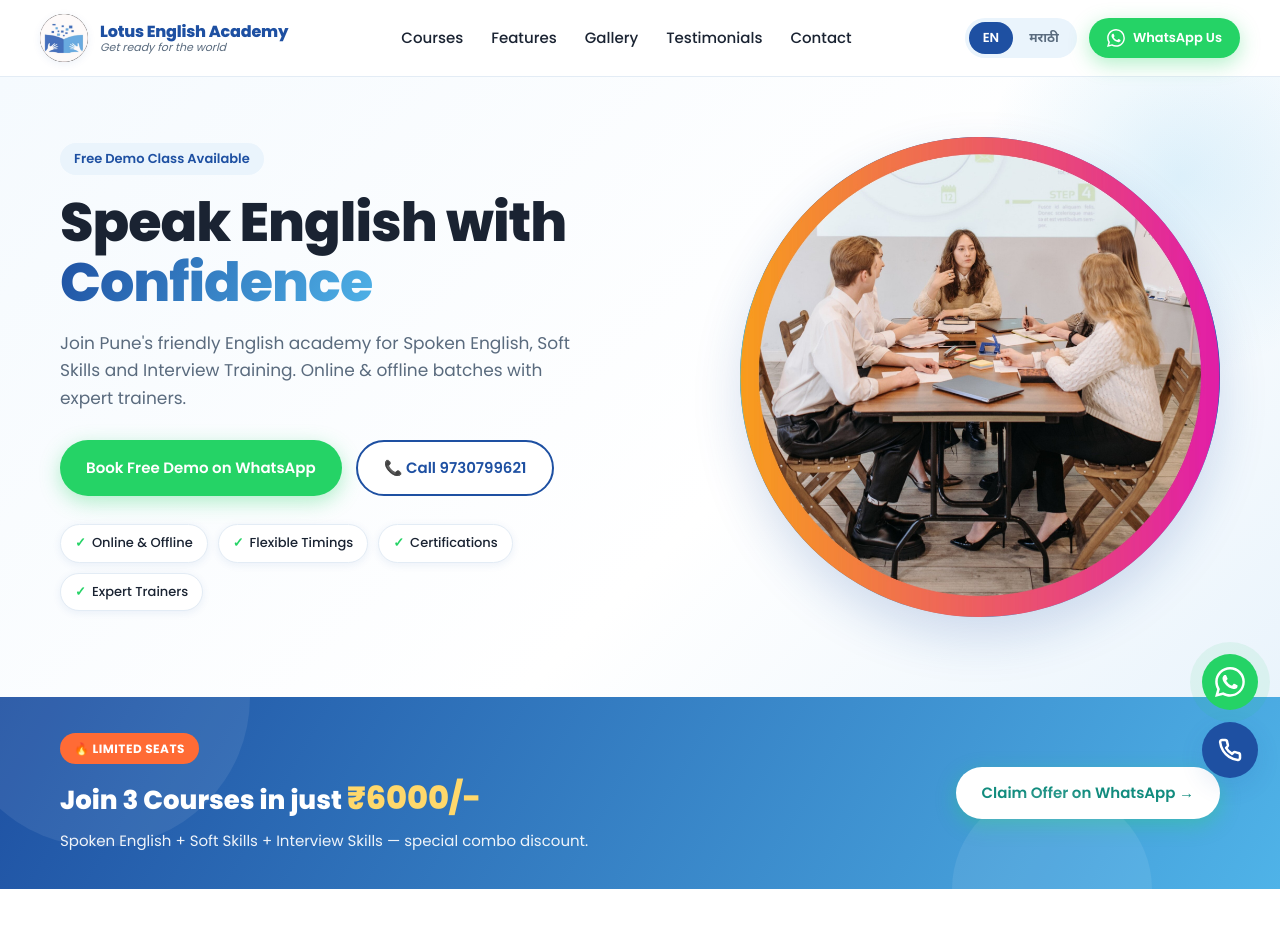
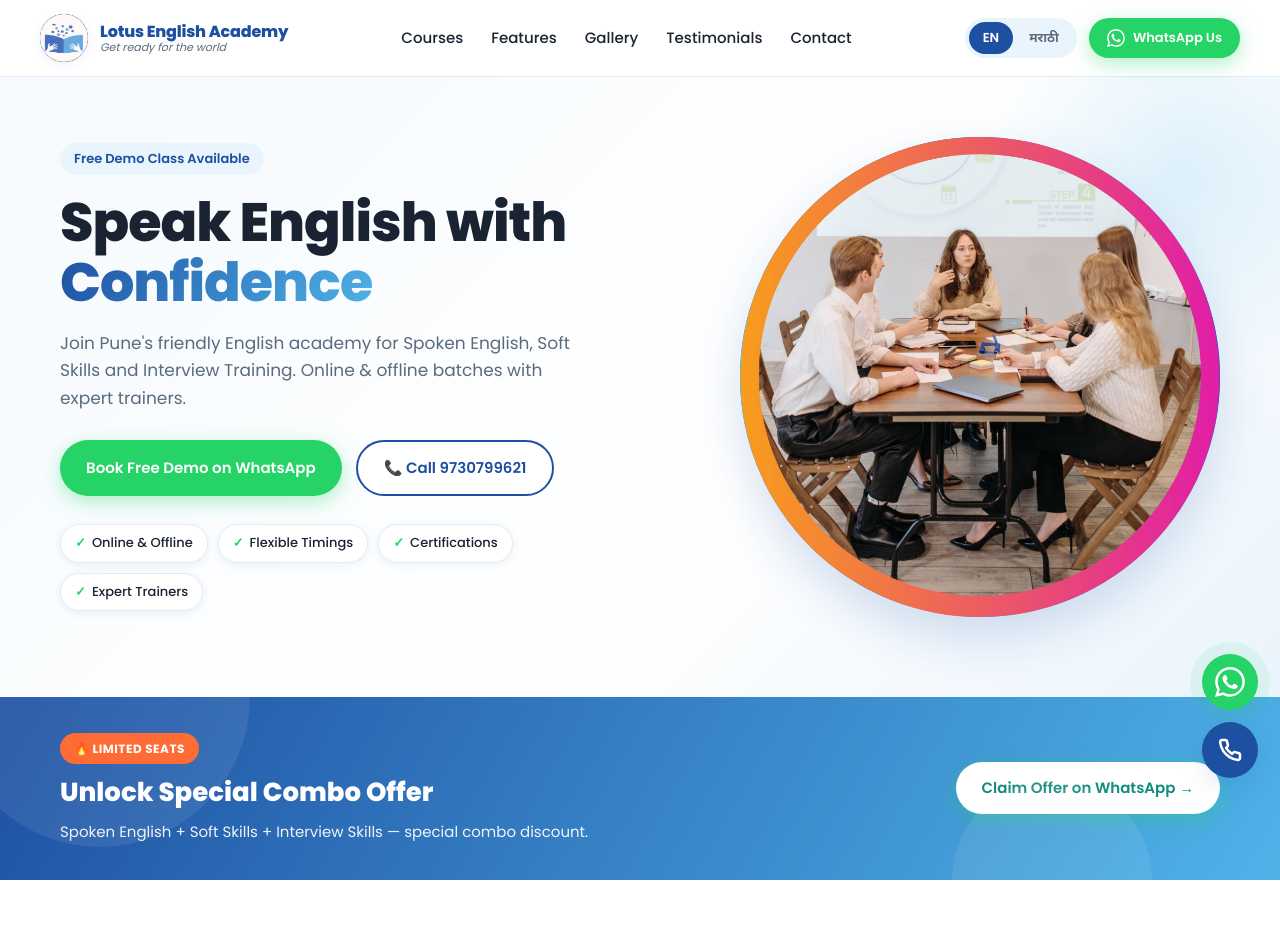
Before and after one commit to Coder-Adi12/LotusEnglishAcedemy, a React (Vite) app: page / in a window 1280 px wide. Shown: the top 952 px of the page. Built offline with nearby package versions, Linux system fonts and the light colour scheme; the HTML template or start-up script is replaced by a standard one.

Commit message:
5th commit

```diff
--- a/src/pages/Index.tsx
+++ b/src/pages/Index.tsx
@@ -146,8 +146,8 @@ const Index = () => {
             <div className="offer-text">
               <span className="offer-badge" data-en="🔥 Limited Seats" data-mr="🔥 मर्यादित जागा">🔥 Limited Seats</span>
               <h3>
-                <span data-en="Join 3 Courses in just " data-mr="3 कोर्सेस फक्त ">Join 3 Courses in just </span>
-                <span className="price">₹6000/-</span>
+                <span data-en="Unlock Special Combo Offer " data-mr="विशेष कॉम्बो ऑफर अनलॉक करा"> Unlock Special Combo Offer </span>
+
               </h3>
               <p data-en="Spoken English + Soft Skills + Interview Skills — special combo discount." data-mr="स्पोकन इंग्लिश + सॉफ्ट स्किल्स + इंटरव्ह्यू स्किल्स — खास कॉम्बो ऑफर.">
                 Spoken English + Soft Skills + Interview Skills — special combo discount.
```
